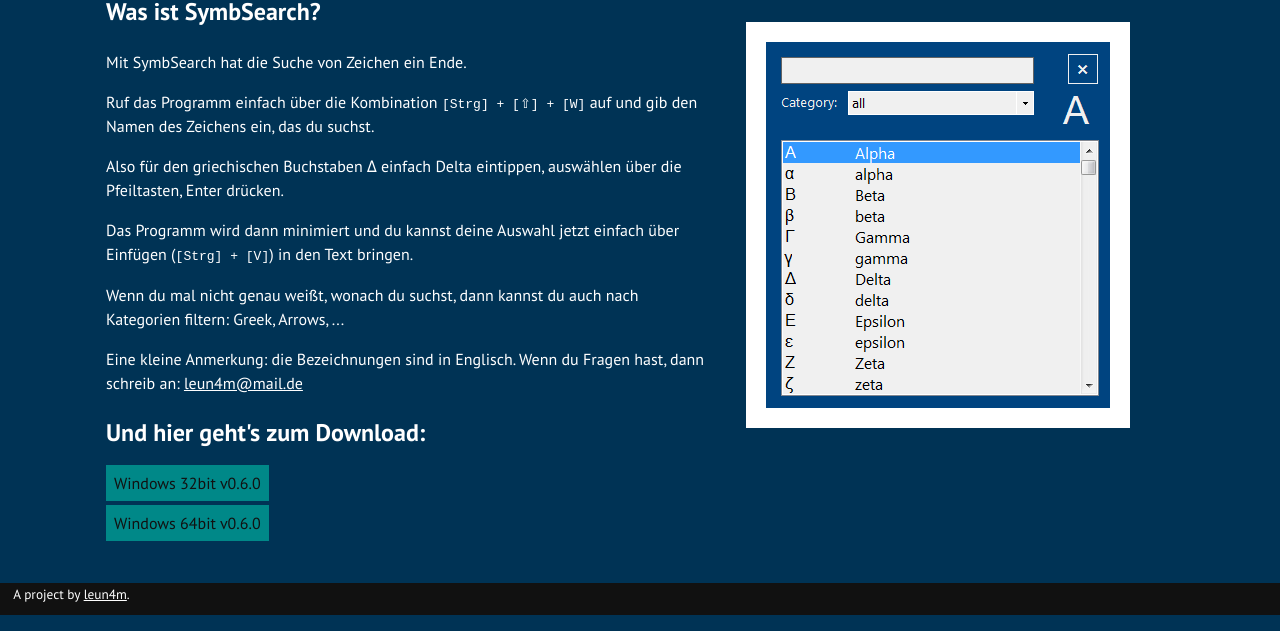
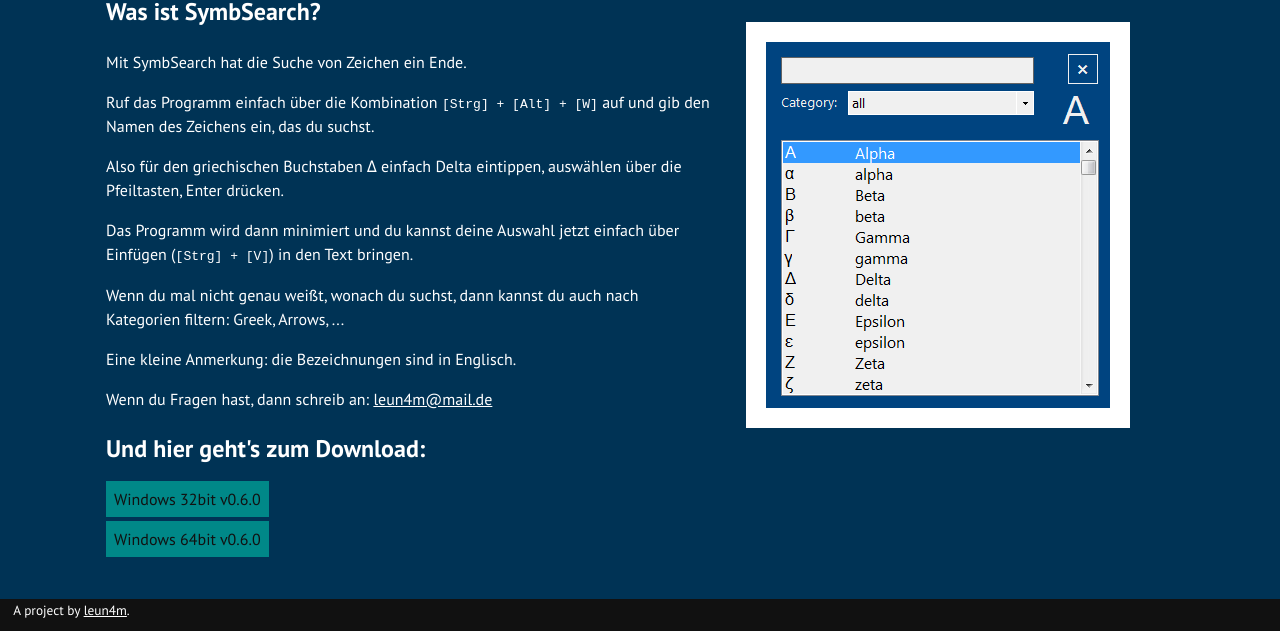
Before and after one commit to leun4m/symbsearch, a plain HTML site: page docs/index-de.html in a window 1280 px wide. Shown: the part 319-950 px from the top of the page. Drawn offline with Linux system fonts and the light colour scheme.

Commit message:
Change shortcut in docs

```diff
--- a/docs/index-de.html
+++ b/docs/index-de.html
@@ -30,11 +30,12 @@
                 <div class="description">
                     <h2>Was ist SymbSearch?</h2>
                     <p>Mit SymbSearch hat die Suche von Zeichen ein Ende.</p>
-                    <p>Ruf das Programm einfach über die Kombination <code>[Strg] + [⇧] + [W]</code> auf und gib den Namen des Zeichens ein, das du suchst.</p>
+                    <p>Ruf das Programm einfach über die Kombination <code>[Strg] + [Alt] + [W]</code> auf und gib den Namen des Zeichens ein, das du suchst.</p>
                     <p>Also für den griechischen Buchstaben ∆ einfach Delta eintippen, auswählen über die Pfeiltasten, Enter drücken.</p>
                     <p class="par">Das Programm wird dann minimiert und du kannst deine Auswahl jetzt einfach über Einfügen (<code>[Strg] + [V]</code>) in den Text bringen.</p>
                     <p class="par">Wenn du mal nicht genau weißt, wonach du suchst, dann kannst du auch nach Kategorien filtern: Greek, Arrows, ...</p>
-                    <p class="par">Eine kleine Anmerkung: die Bezeichnungen sind in Englisch. Wenn du Fragen hast, dann schreib an: <a href="mailto:leun4m@mail.de">leun4m@mail.de</a></p>
+                    <p class="par">Eine kleine Anmerkung: die Bezeichnungen sind in Englisch.</p>
+                    <p>Wenn du Fragen hast, dann schreib an: <a href="mailto:leun4m@mail.de">leun4m@mail.de</a></p>
                 </div>
                 <div class="download">
                     <h2>Und hier geht's zum Download:</h2>
```
Also changed, not shown: docs/index.html (+1 -1 lines).
